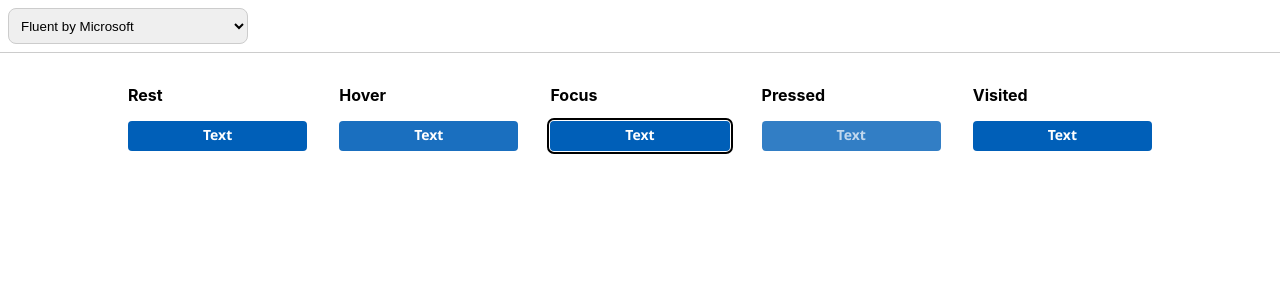
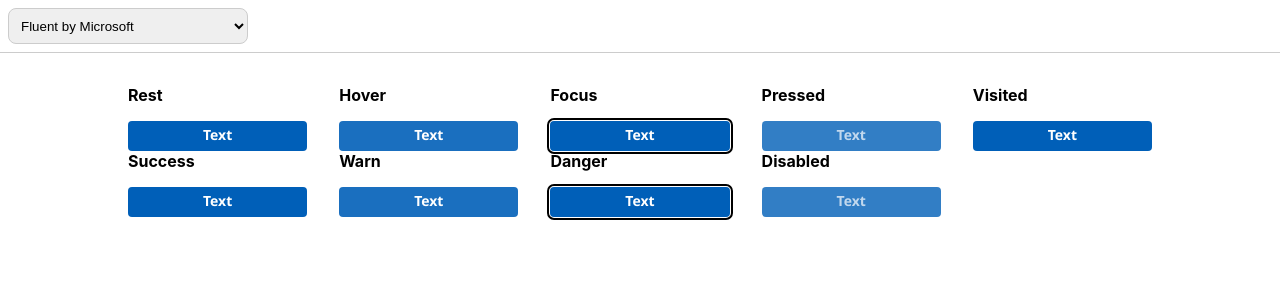
Before and after one commit to rodrigojcmello/kiskadee, a React (Vite) app in the folder packages/react/: page / in a window 1280 px wide. Shown: the top 300 px of the page. Built offline with nearby package versions, Linux system fonts and the light colour scheme.

Commit message:
chore: documents some notes about button component

```diff
--- a/packages/react/src/site/documentation/Button/ButtonDocumentation.tsx
+++ b/packages/react/src/site/documentation/Button/ButtonDocumentation.tsx
@@ -54,6 +54,42 @@ export const ButtonDocumentation: FC = () => {
           />
         </div>
       </Box>
+      <Box>
+        <div>
+          <BoxTitle>Success</BoxTitle>
+          <Button text="Text" width="block" onClick={(): void => {}} />
+        </div>
+
+        <div>
+          <BoxTitle>Warn</BoxTitle>
+          <Button
+            text="Text"
+            width="block"
+            interaction="hover"
+            onClick={(): void => {}}
+          />
+        </div>
+
+        <div>
+          <BoxTitle>Danger</BoxTitle>
+          <Button
+            text="Text"
+            width="block"
+            interaction="focus"
+            onClick={(): void => {}}
+          />
+        </div>
+
+        <div>
+          <BoxTitle>Disabled</BoxTitle>
+          <Button
+            text="Text"
+            width="block"
+            interaction="pressed"
+            onClick={(): void => {}}
+          />
+        </div>
+      </Box>
     </Container>
   );
 };
```
Also changed, not shown: packages/react/src/components/Button/Button.tsx (+10 -0 lines), packages/react/src/components/Button/README.md.
